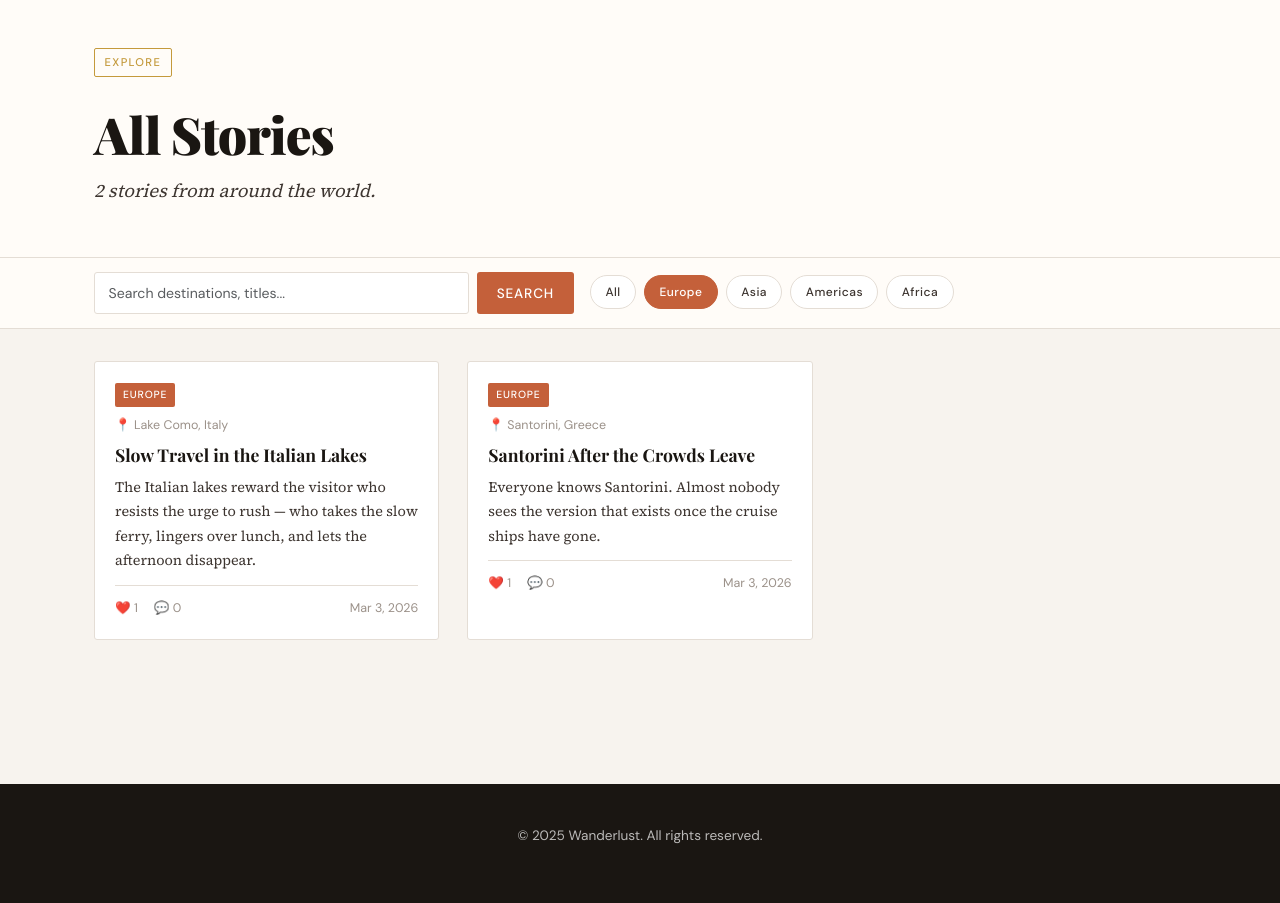
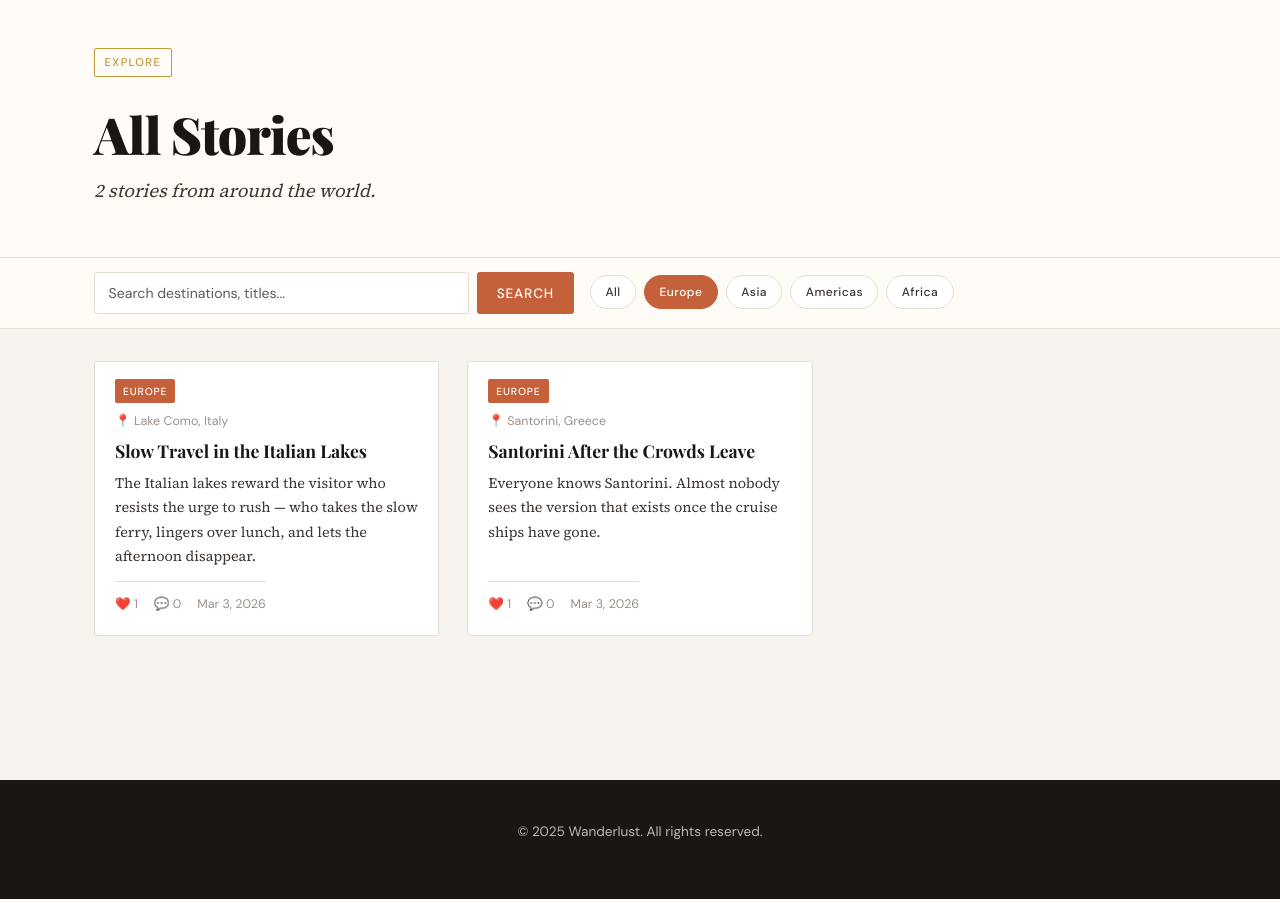
Before and after one commit to harriets28/capstone, a Django app: page /posts/?category=europe in a window 1280 px wide. Shown: the part 65-968 px from the top of the page. Run offline with Django 5.2, Linux system fonts and the light colour scheme; data comes from the database, SQL or seed files in the repository; some web fonts are replaced.

Commit message:
Improve homepage layout — fix story card grid, category tags, and featured strip styling

```diff
--- a/static/css/main.css
+++ b/static/css/main.css
@@ -171,8 +171,11 @@
 
 .story-card-body {
     padding: 1.1rem 1.25rem 1.25rem;
+    flex: 1;
+    display: flex;
+    flex-direction: column;
+    align-items: flex-start;
 }
-
 .story-title {
     font-family: var(--font-display);
     font-size: 1.1rem;
@@ -491,6 +494,7 @@
 .featured-strip {
     background: var(--ink);
     padding: 0;
+    border-top: 3px solid var(--terra);
 }
 
 .featured-grid {
@@ -1360,3 +1364,13 @@
     background: var(--terra);
     transform: translateY(-3px);
 }
+
+.story-card a {
+    display: flex;
+    flex-direction: column;
+    height: 100%;
+}
+
+.story-meta {
+    margin-top: auto;
+}
```
Also changed, not shown: templates/blog/home.html (+6 -9 lines).
